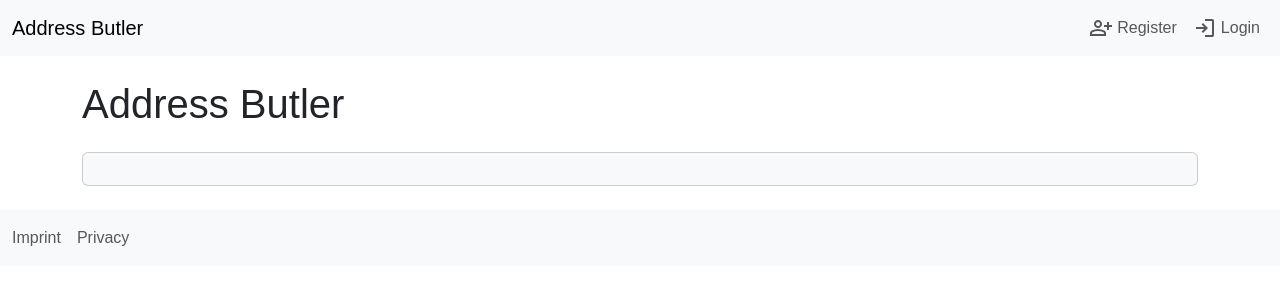
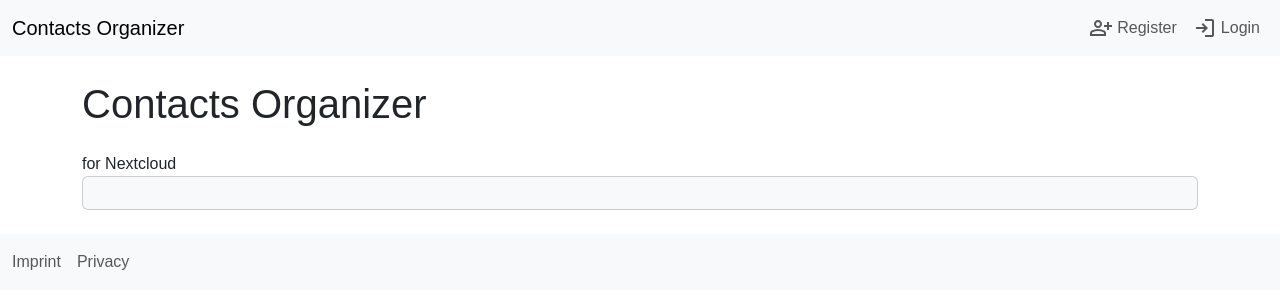
Before and after one commit to gerold-penz/gp-contacts-organizer, a SvelteKit app in the folder development/sveltekit_src/: page / in a window 1280 px wide. Shown: the top 308 px of the page. Built offline with nearby package versions, Linux system fonts and the light colour scheme; no server answers; a small style sheet from the web is missing.

Commit message:
Name changed to "Contacts Organizer"

```diff
--- a/development/sveltekit_src/package.json
+++ b/development/sveltekit_src/package.json
@@ -1,7 +1,7 @@
 {
-	"name": "gp-address-butler",
+	"name": "gp-contacts-organizer",
 	"private": true,
-	"version": "0.0.3",
+	"version": "0.1.0",
 	"type": "module",
 	"scripts": {
 		"start": "bun --bun ./index.js",
--- a/development/sveltekit_src/src/lib/components/Header.svelte
+++ b/development/sveltekit_src/src/lib/components/Header.svelte
@@ -16,7 +16,9 @@
         href="/"
         class="navbar-brand"
         title="Go to start page"
-      >Address Butler</a>
+      >
+        Contacts Organizer
+      </a>
       <!-- Brand END -->
 
 
--- a/development/sveltekit_src/src/lib/constants.ts
+++ b/development/sveltekit_src/src/lib/constants.ts
@@ -1,2 +1,2 @@
-export const SESSION_COOKIE_NAME = "address-butler-session"
+export const SESSION_COOKIE_NAME = "contacts-organizer-session"
 export const SESSION_TTL_MS = 1000 * 60 * 60 * 24 * 30
--- a/development/sveltekit_src/src/routes/+page.svelte
+++ b/development/sveltekit_src/src/routes/+page.svelte
@@ -1,18 +1,19 @@
 <svelte:head>
-  <title>Address Butler</title>
+  <title>Contacts Organizer</title>
 </svelte:head>
 
 
 <main class="container my-4">
 
 
-  <h1 class="mb-4">Address Butler</h1>
+  <hgroup>
+    <h1 class="mb-4">Contacts Organizer</h1>
+    <p>for Nextcloud</p>
+  </hgroup>
 
   <!-- Card BEGIN -->
   <div class="card text-bg-light">
     <div class="card-body">
-
-
 
 
     </div>
--- a/development/sveltekit_src/src/routes/imprint/+page.svelte
+++ b/development/sveltekit_src/src/routes/imprint/+page.svelte
@@ -4,7 +4,7 @@
 
 
 <svelte:head>
-  <title>Address Butler - Imprint</title>
+  <title>Contacts Organizer - Imprint</title>
 </svelte:head>
 
 
--- a/development/sveltekit_src/src/routes/login/+page.svelte
+++ b/development/sveltekit_src/src/routes/login/+page.svelte
@@ -8,7 +8,7 @@
 
 
 <svelte:head>
-  <title>Address Butler - Login</title>
+  <title>Contacts Organizer - Login</title>
 </svelte:head>
 
 
--- a/development/sveltekit_src/src/routes/logout/+page.svelte
+++ b/development/sveltekit_src/src/routes/logout/+page.svelte
@@ -6,7 +6,7 @@
 
 
 <svelte:head>
-  <title>Address Butler - Logout</title>
+  <title>Contacts Organizer - Logout</title>
 </svelte:head>
 
 
--- a/development/sveltekit_src/src/routes/privacy/+page.svelte
+++ b/development/sveltekit_src/src/routes/privacy/+page.svelte
@@ -1,5 +1,5 @@
 <svelte:head>
-  <title>Address Butler - Privacy</title>
+  <title>Contacts Organizer - Privacy</title>
 </svelte:head>
 
 
--- a/development/sveltekit_src/src/routes/register/+page.svelte
+++ b/development/sveltekit_src/src/routes/register/+page.svelte
@@ -8,7 +8,7 @@
 
 
 <svelte:head>
-  <title>Address Butler - Register</title>
+  <title>Contacts Organizer - Register</title>
 </svelte:head>
 
 
--- a/development/sveltekit_src/src/routes/settings/+page.svelte
+++ b/development/sveltekit_src/src/routes/settings/+page.svelte
@@ -25,7 +25,7 @@
 
 
 <svelte:head>
-  <title>Address Butler - Settings</title>
+  <title>Contacts Organizer - Settings</title>
 </svelte:head>
 
 
```
